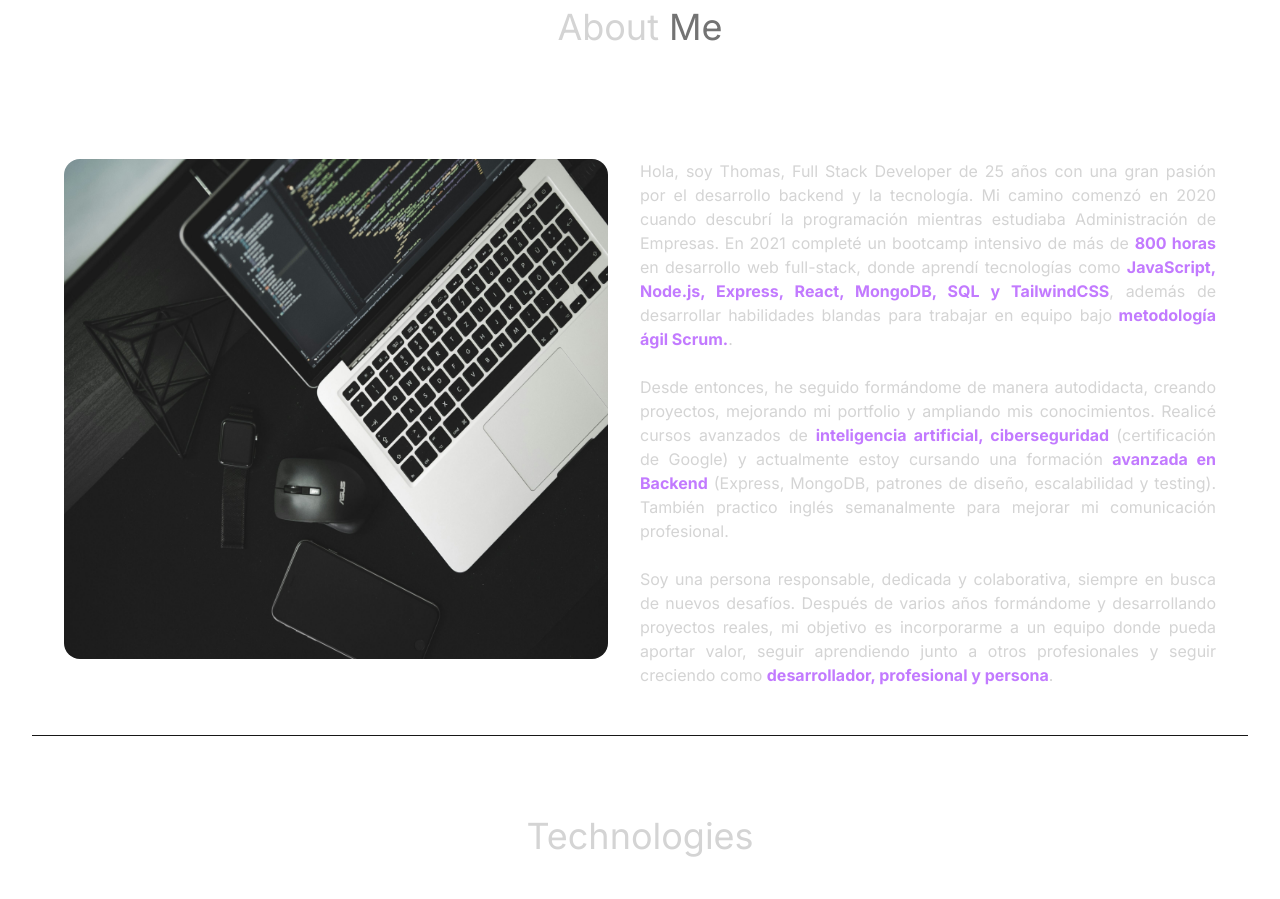
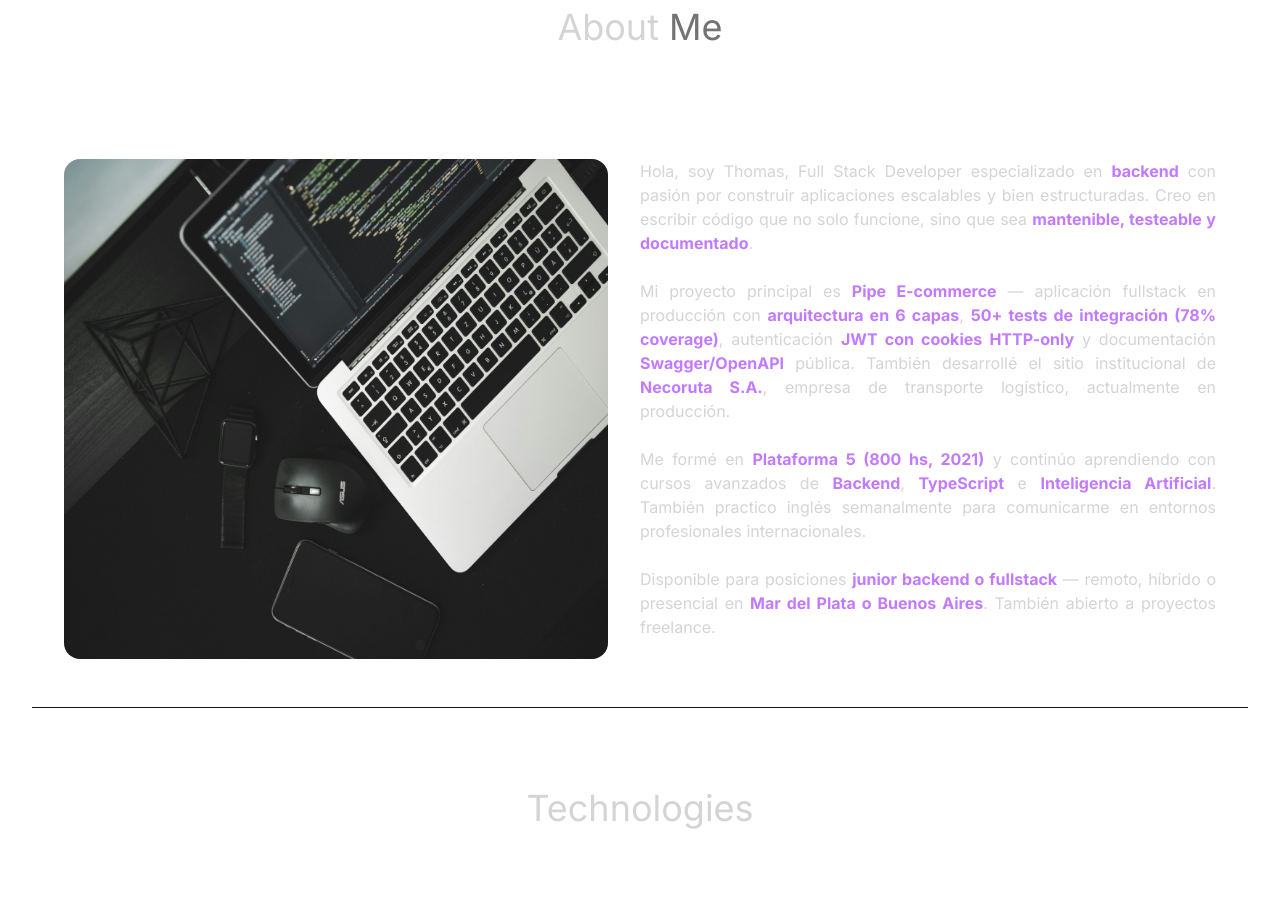
Before and after one commit to ThomasBrets/Portfolio, a React (Vite) app: page / in a window 1280 px wide. Shown: the part 900-1799 px from the top of the page. Built offline with nearby package versions, Linux system fonts and the light colour scheme.

Commit message:
New titular and about me

```diff
--- a/src/assets/AboutText.jsx
+++ b/src/assets/AboutText.jsx
@@ -3,31 +3,53 @@ import React from "react";
 
 const AboutText = () => (
   <>
-    Hola, soy Thomas, Full Stack Developer de 25 años con una gran pasión por el
-    desarrollo backend y la tecnología. Mi camino comenzó en 2020 cuando
-    descubrí la programación mientras estudiaba Administración de Empresas. En
-    2021 completé un bootcamp intensivo de más de{" "}
-    <span className="text-purple-400 font-bold">800 horas</span> en desarrollo web
-    full-stack, donde aprendí tecnologías como{" "}
+    Hola, soy Thomas, Full Stack Developer especializado en{" "}
+    <span className="text-purple-400 font-bold">backend</span> con pasión por
+    construir aplicaciones escalables y bien estructuradas. Creo en escribir
+    código que no solo funcione, sino que sea{" "}
     <span className="text-purple-400 font-bold">
-      JavaScript, Node.js, Express, React, MongoDB, SQL y TailwindCSS
+      mantenible, testeable y documentado
     </span>
-    , además de desarrollar habilidades blandas para trabajar en equipo bajo<span className="text-purple-400 font-bold"> metodología ágil Scrum.</span>.
+    .
     <br />
     <br />
-    Desde entonces, he seguido formándome de manera autodidacta, creando
-    proyectos, mejorando mi portfolio y ampliando mis conocimientos. Realicé
-    cursos avanzados de <span className="text-purple-400 font-bold">
-      inteligencia artificial, ciberseguridad </span> (certificación de Google) y
-      actualmente estoy cursando una formación <span className="text-purple-400 font-bold">avanzada en Backend
-    </span> (Express, MongoDB, patrones de diseño, escalabilidad y testing). También
-    practico inglés semanalmente para mejorar mi comunicación profesional.
+    Mi proyecto principal es{" "}
+    <span className="text-purple-400 font-bold">Pipe E-commerce</span> —
+    aplicación fullstack en producción con{" "}
+    <span className="text-purple-400 font-bold">arquitectura en 6 capas</span>,{" "}
+    <span className="text-purple-400 font-bold">
+      50+ tests de integración (78% coverage)
+    </span>
+    , autenticación{" "}
+    <span className="text-purple-400 font-bold">JWT con cookies HTTP-only</span>{" "}
+    y documentación{" "}
+    <span className="text-purple-400 font-bold">Swagger/OpenAPI</span> pública.
+    También desarrollé el sitio institucional de{" "}
+    <span className="text-purple-400 font-bold">Necoruta S.A.</span>, empresa de
+    transporte logístico, actualmente en producción.
     <br />
     <br />
-    Soy una persona responsable, dedicada y colaborativa, siempre en busca de nuevos desafíos. Después de varios años formándome y desarrollando proyectos reales, mi objetivo es incorporarme a un equipo donde pueda aportar valor, seguir aprendiendo junto a otros profesionales y seguir creciendo como <span className="text-purple-400 font-bold">
-      desarrollador, profesional y persona
+    Me formé en{" "}
+    <span className="text-purple-400 font-bold">
+      Plataforma 5 (800 hs, 2021)
+    </span>{" "}
+    y continúo aprendiendo con cursos avanzados de{" "}
+    <span className="text-purple-400 font-bold">Backend</span>,{" "}
+    <span className="text-purple-400 font-bold">TypeScript</span> e{" "}
+    <span className="text-purple-400 font-bold">Inteligencia Artificial</span>.
+    También practico inglés semanalmente para comunicarme en entornos
+    profesionales internacionales.
+    <br />
+    <br />
+    Disponible para posiciones{" "}
+    <span className="text-purple-400 font-bold">
+      junior backend o fullstack
+    </span>{" "}
+    — remoto, híbrido o presencial en{" "}
+    <span className="text-purple-400 font-bold">
+      Mar del Plata o Buenos Aires
     </span>
-    .
+    . También abierto a proyectos freelance.
   </>
 );
 
--- a/src/assets/index.js
+++ b/src/assets/index.js
@@ -8,7 +8,8 @@ import coderhouse from "./courses/coderhouse.png";
 import plataforma5 from "./courses/plataforma5.png";
 import google from "./courses/google.png";
 
-export const HERO_CONTENT = `Soy Thomas, Full Stack Developer de 25 años, apasionado por crear aplicaciones modernas y escalables. Me destaco por mi aprendizaje constante, mis habilidades para trabajar en equipo y mi compromiso por seguir creciendo como desarrollador, profesional y persona.`;
+export const HERO_CONTENT = `Full Stack Developer · Backend especializado
+Node.js · React · MongoDB · TypeScript`;
 
 // src/assets/index.js
 // export const ABOUT_TEXT = () => (
```
